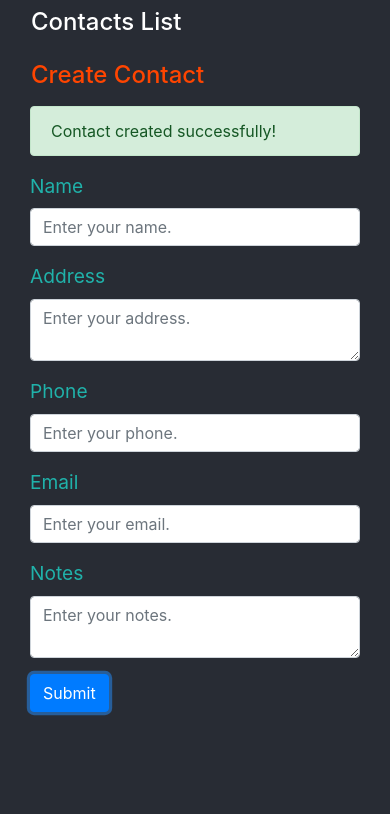
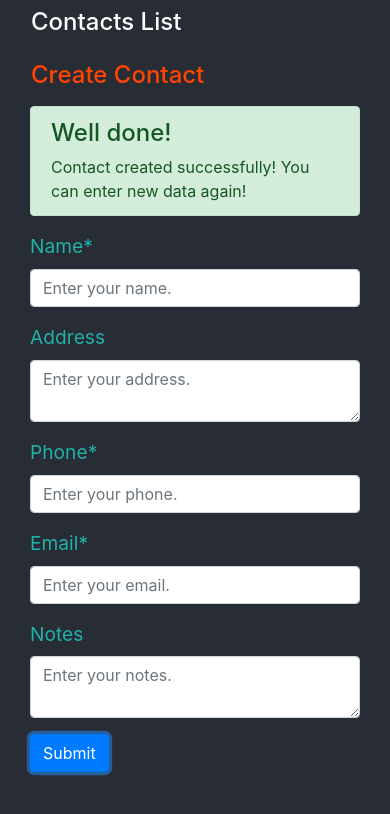
Before and after one commit to pankajspace/contacts-react, a React (Create React App) app: page /contacts/create in a window 390 px wide. Both pictures are taken after typing "Sample", "Sample", "5", "name@example.com", "Sample" into the empty fields and a click on the button "Submit". Shown: the top 814 px of the page. Built offline with nearby package versions, Linux system fonts and the light colour scheme.

Commit message:
Validations added for name, phone & email.

```diff
--- a/src/components/ContactsCreate.js
+++ /dev/null
@@ -1,61 +0,0 @@
-import React from 'react';
-
-import styles from './ContactCreate.module.css';
-
-import * as constants from '../constants/constants';
-
-const ContactCreate = (props) => {
-
-    const renderMessage = () => {
-        if (props.submitSuccess) {
-            return (
-                <div className="alert alert-success" role="alert">
-                    Contact created successfully!
-                </div>
-            )
-        }
-    }
-
-    return (
-        <div className={`row ${styles.contacts_form}`}>
-            <div className="col-sm-8 offset-sm-2">
-                {renderMessage()}
-                <form>
-                    <div className="form-group">
-                        <label htmlFor="name">{constants.name}</label>
-                        <input type="text" value={props.formData.name}
-                            onChange={props.handleChange}
-                            className="form-control" name="name" id="name" placeholder="Enter your name." />
-                    </div>
-                    <div className="form-group">
-                        <label htmlFor="address">{constants.address}</label>
-                        <textarea value={props.formData.address}
-                            onChange={props.handleChange}
-                            className="form-control" name="address" id="address" placeholder="Enter your address." />
-                    </div>
-                    <div className="form-group">
-                        <label htmlFor="phone">{constants.phone}</label>
-                        <input type="number" value={props.formData.phone}
-                            onChange={props.handleChange}
-                            className="form-control" name="phone" id="phone" placeholder="Enter your phone." />
-                    </div>
-                    <div className="form-group">
-                        <label htmlFor="email">{constants.email}</label>
-                        <input type="email" value={props.formData.email}
-                            onChange={props.handleChange}
-                            className="form-control" name="email" id="email" placeholder="Enter your email." />
-                    </div>
-                    <div className="form-group">
-                        <label htmlFor="notes">{constants.notes}</label>
-                        <textarea value={props.formData.notes}
-                            onChange={props.handleChange}
-                            className="form-control" name="notes" id="notes" placeholder="Enter your notes." />
-                    </div>
-                    <button type="submit" onClick={props.handleSubmit} className="btn btn-primary">{constants.submit}</button>
-                </form>
-            </div>
-        </div>
-    )
-}
-
-export default ContactCreate;
--- /dev/null
+++ b/src/components/contacts/ContactsCreate.js
@@ -0,0 +1,90 @@
+import React from 'react';
+
+import styles from './ContactCreate.module.css';
+
+import * as CONSTANTS from '../../constants/constants';
+
+const ContactCreate = (props) => {
+
+    const renderMessage = () => {
+        if (props.submitSuccess) {
+            return (
+                <div className="alert alert-success" role="alert">
+                    <h4 className="alert-heading">Well done!</h4>
+                    {CONSTANTS.formSuccess}
+                </div>
+            )
+        }
+        if (props.submitSuccess === false) {
+            return (
+                <div className="alert alert-danger" role="alert">
+                    {CONSTANTS.formError}
+                </div>
+            )
+        }
+    }
+
+    return (
+        <div className={`row ${styles.contacts_form}`}>
+            <div className="col-sm-8 offset-sm-2">
+                {renderMessage()}
+                <div className="form-group">
+                    <label htmlFor="name">{CONSTANTS.name}*</label>
+                    <input type="text" value={props.formData.name}
+                        onChange={props.handleInputChange}
+                        className="form-control" name="name" id="name" placeholder="Enter your name."
+                    />
+                    {
+                        props.validationFlags.nameError ?
+                            <div className="alert alert-danger" role="alert">
+                                {CONSTANTS.nameError}
+                            </div> : null
+                    }
+                </div>
+                <div className="form-group">
+                    <label htmlFor="address">{CONSTANTS.address}</label>
+                    <textarea value={props.formData.address}
+                        onChange={props.handleInputChange}
+                        className="form-control" name="address" id="address" placeholder="Enter your address."
+                    />
+                </div>
+                <div className="form-group">
+                    <label htmlFor="phone">{CONSTANTS.phone}*</label>
+                    <input type="number" value={props.formData.phone}
+                        onChange={props.handleInputChange}
+                        className="form-control" name="phone" id="phone" placeholder="Enter your phone."
+                    />
+                    {
+                        props.validationFlags.phoneError ?
+                            <div className="alert alert-danger" role="alert">
+                                {CONSTANTS.phoneError}
+                            </div> : null
+                    }
+                </div>
+                <div className="form-group">
+                    <label htmlFor="email">{CONSTANTS.email}*</label>
+                    <input type="email" value={props.formData.email}
+                        onChange={props.handleInputChange}
+                        className="form-control" name="email" id="email" placeholder="Enter your email."
+                    />
+                    {
+                        props.validationFlags.emailError ?
+                            <div className="alert alert-danger" role="alert">
+                                {CONSTANTS.emailError}
+                            </div> : null
+                    }
+                </div>
+                <div className="form-group">
+                    <label htmlFor="notes">{CONSTANTS.notes}</label>
+                    <textarea value={props.formData.notes}
+                        onChange={props.handleInputChange}
+                        className="form-control" name="notes" id="notes" placeholder="Enter your notes."
+                    />
+                </div>
+                <button onClick={props.handleSubmit} className="btn btn-primary">{CONSTANTS.submit}</button>
+            </div>
+        </div>
+    )
+}
+
+export default ContactCreate;
--- a/src/constants/constants.js
+++ b/src/constants/constants.js
@@ -4,3 +4,9 @@ export const phone = "Phone";
 export const email = "Email";
 export const notes = "Notes";
 export const submit = "Submit";
+
+export const formSuccess = "Contact created successfully! You can enter new data again!";
+export const formError = "Contact not created! Please enter correct data again!";
+export const nameError = "Please enter your name.";
+export const phoneError = "Please enter your phone.";
+export const emailError = "Please enter your valid email address.";
--- a/src/container/Contacts.js
+++ b/src/container/Contacts.js
@@ -1,9 +1,10 @@
 import React, { Component } from 'react';
 import { Route, Switch, Redirect } from 'react-router-dom';
 
-import Navigation from '../components/Navigation';
-import ContactList from '../components/ContactsList';
-import ContactCreate from '../components/ContactsCreate';
+import { validateEmail } from '../utils/utils';
+import Navigation from '../components/contacts/Navigation';
+import ContactList from '../components/contacts/ContactsList';
+import ContactCreate from '../components/contacts/ContactsCreate';
 
 class Contacts extends Component {
 
@@ -20,25 +21,67 @@ class Contacts extends Component {
                 email: "",
                 notes: ""
             },
-            submitSuccess: false
+            validationFlags: {
+                nameError: false,
+                phoneError: false,
+                emailError: false
+            },
+            submitSuccess: null
         }
     }
 
-    handleChange = (event) => {
-        // console.log("handleChange", event.target.value);
+    handleInputChange = (event) => {
+        // console.log("handleInputChange", event.target.value);
         const formData = { ...this.state.formData };
         this.setState({
             formData: {
                 ...formData,
                 [event.target.name]: event.target.value
             },
+            validationFlags: {
+                nameError: false,
+                phoneError: false,
+                emailError: false
+            },
             submitSuccess: false
         });
     }
 
-    handleSubmit = (event) => {
-        // console.log("handleSubmit", event);
-        const formData = { ...this.state.formData };
+    validateContactsForm = (formData) => {
+        let nameError = false;
+        let phoneError = false;
+        let emailError = false;
+
+        if (formData.name.trim().length === 0) {
+            nameError = true;
+        }
+
+        if (formData.phone.trim().length === 0) {
+            phoneError = true;
+        }
+
+        if (formData.email.trim().length === 0 || validateEmail(formData.email.trim()) === false) {
+            emailError = true;
+        }
+
+        if (nameError || phoneError || emailError) {
+            this.setState({
+                submitSuccess: false,
+                validationFlags: {
+                    nameError: nameError,
+                    phoneError: phoneError,
+                    emailError: emailError
+                }
+            })
+            document.documentElement.scrollTop = 0;
+            return false;
+        }
+
+        document.documentElement.scrollTop = 0;
+        return true;
+    }
+
+    submitContactsForm = (formData) => {
         const contactsList = [...this.state.contactsList];
         this.setState({
             formData: {
@@ -48,6 +91,11 @@ class Contacts extends Component {
                 email: "",
                 notes: ""
             },
+            validationFlags: {
+                nameError: false,
+                phoneError: false,
+                emailError: false
+            },
             contactsList: [
                 ...contactsList,
                 formData
@@ -55,6 +103,15 @@ class Contacts extends Component {
             submitSuccess: true
         });
         document.documentElement.scrollTop = 0;
+    }
+
+    handleSubmit = (event) => {
+        // console.log("handleSubmit", event);
+        const formData = { ...this.state.formData };
+        if (this.validateContactsForm(formData) === false) {
+            return false;
+        }
+        this.submitContactsForm(formData);
         event.preventDefault();
     }
 
@@ -74,8 +131,9 @@ class Contacts extends Component {
                             render={() =>
                                 <ContactCreate
                                     formData={this.state.formData}
+                                    validationFlags={this.state.validationFlags}
                                     submitSuccess={this.state.submitSuccess}
-                                    handleChange={this.handleChange}
+                                    handleInputChange={this.handleInputChange}
                                     handleSubmit={this.handleSubmit} />
                             }
                         />
--- /dev/null
+++ b/src/utils/utils.js
@@ -0,0 +1,4 @@
+export const validateEmail = (email) => {
+    let regEx = /\S+@\S+\.\S+/;
+    return regEx.test(email);
+}
```
Also changed, not shown: src/components/contacts/ContactsList.js (renamed from src/components/ContactsList.js, +6 -6 lines), src/components/contacts/ContactCreate.module.css (renamed from src/components/ContactCreate.module.css), src/components/contacts/ContactsList.module.css (renamed from src/components/ContactsList.module.css), src/components/contacts/Navigation.js (renamed from src/components/Navigation.js).
